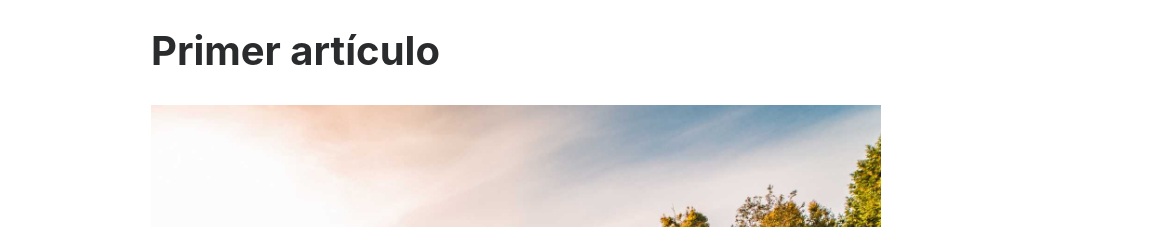
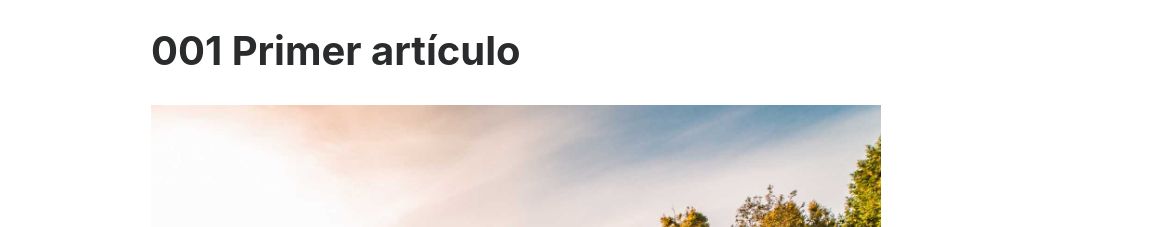
Before and after one commit to ada-adenina/nueva-pagina-pro, a plain HTML site: page Posts/001post.html in a window 1280 px wide. Shown: the part 226-453 px from the top of the page, 124-1280 px from the left. Drawn offline with Linux system fonts and the light colour scheme; a script that the page names is missing.

Commit message:
Update 001post.html

```diff
--- a/Posts/001post.html
+++ b/Posts/001post.html
@@ -112,7 +112,7 @@
 				</div>
 				<!-- End Top Menta -->
 
-				<h1 class="posttitle">Primer artículo</h1>
+				<h1 class="posttitle">001 Primer artículo</h1>
 
 			</div>
 
```
